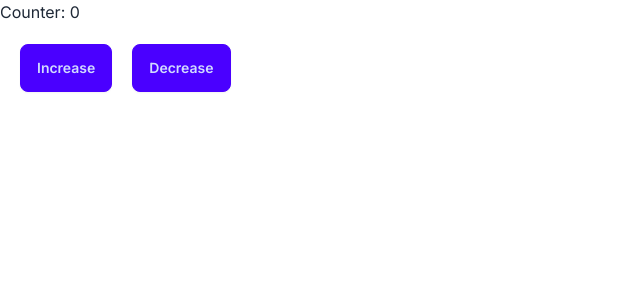
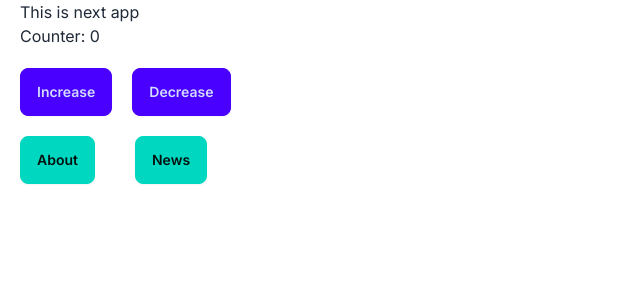
Before and after one commit to Farok-Hossain/my-app-w-nextjs, a Next.js app: page / in a window 1280 px wide. Shown: the top 300 px of the page, without its empty margins (0-640 px from the left). Built offline with nearby package versions, Linux system fonts and the light colour scheme.

Commit message:
link added

```diff
--- a/src/app/(withLayout)/about/page.js
+++ b/src/app/(withLayout)/about/page.js
@@ -1,3 +1,8 @@
+export const metadata = {
+  title: "About Page",
+  description: "This is about page",
+};
+
 const AboutPage = () => {
   return (
     <div>
--- a/src/app/page.js
+++ b/src/app/page.js
@@ -1,10 +1,18 @@
 import Counter from "@/components/Counter/Counter";
+import Link from "next/link";
 
 const HomePage = () => {
   // throw new Error();
   return (
     <div>
+      <h1 className="ml-5">This is next app</h1>
       <Counter></Counter>
+      <Link href="/about">
+        <button className="btn btn-accent ml-5 mr-10">About</button>
+      </Link>
+      <Link href="/news">
+        <button className="btn btn-accent">News</button>
+      </Link>
     </div>
   );
 };
--- a/src/components/Counter/Counter.js
+++ b/src/components/Counter/Counter.js
@@ -6,7 +6,7 @@ const Counter = () => {
   const [counter, setCounter] = useState(0);
   return (
     <div>
-      <h1>Counter: {counter}</h1>
+      <h1 className="ml-5">Counter: {counter}</h1>
       <button
         className="btn btn-primary m-5"
         onClick={() => setCounter(counter + 1)}
```
